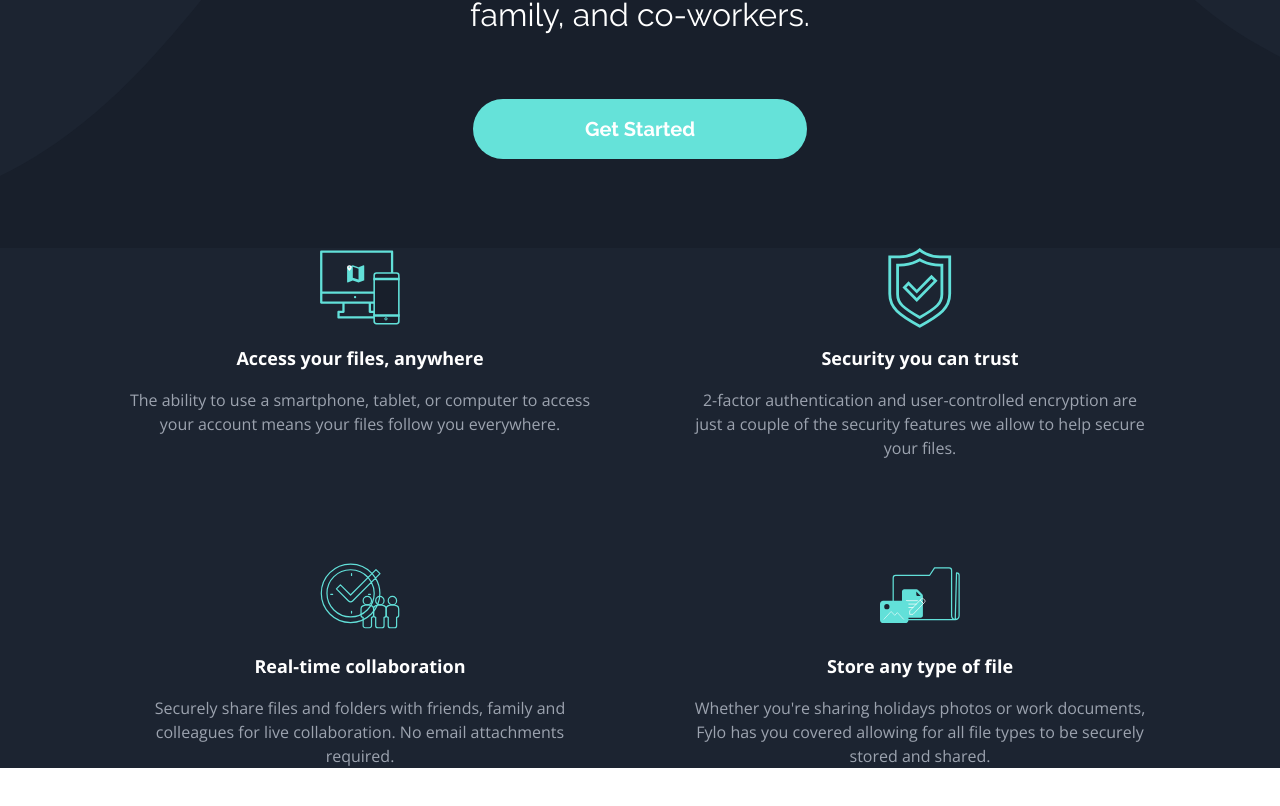
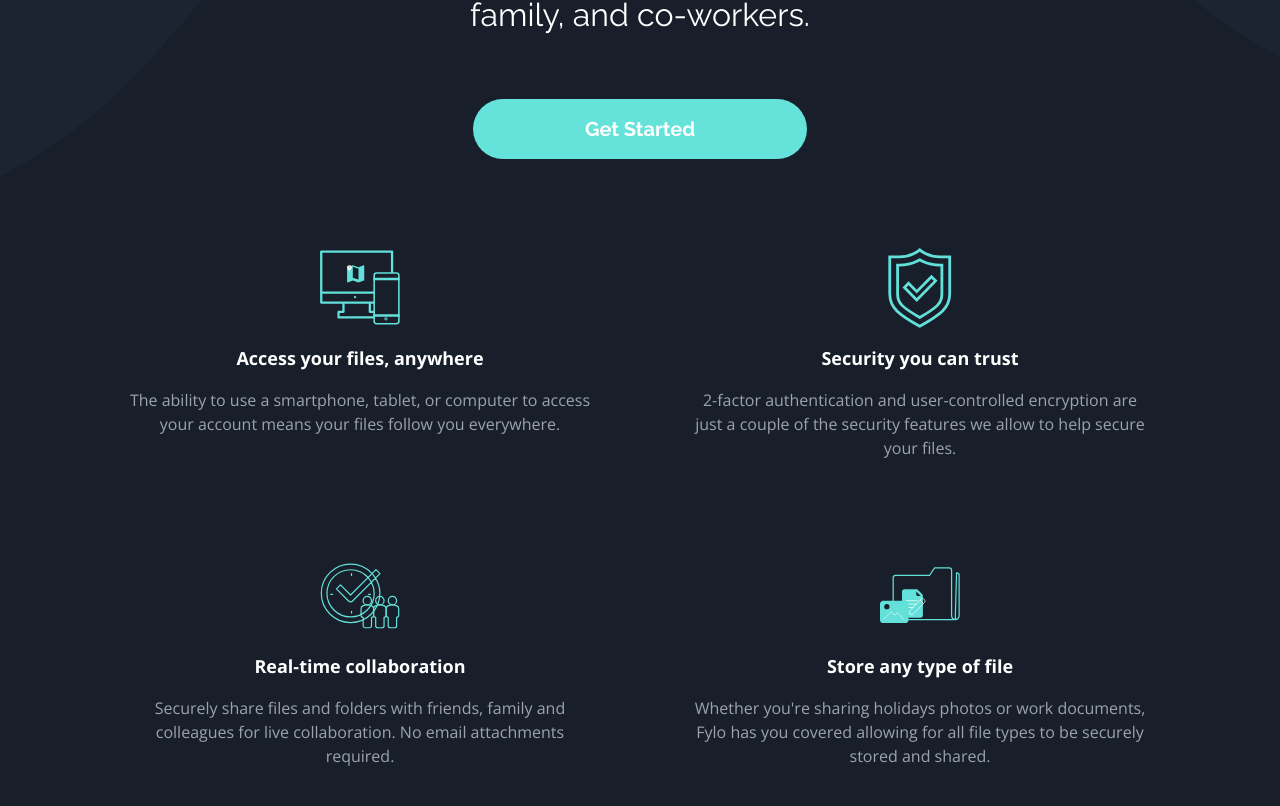
Before and after one commit to gracebir/landing-page-fylo, a Next.js app: page / in a window 1280 px wide. Shown: the part 1121-1927 px from the top of the page. Before the commit the page ends 1889 px from the top, so only its background shows below. Built offline with nearby package versions, Linux system fonts and the light colour scheme.

Commit message:
add service to the main page

```diff
--- a/src/pages/index.tsx
+++ b/src/pages/index.tsx
@@ -10,7 +10,9 @@ export default function Home() {
    <Header/>
    <Hero/>
    <Action/>
-   <Services/>
+   <main className="w-full bg-main-bg min-h-screen">
+    <Services/>
+   </main>
    </>
   )
 }
```
